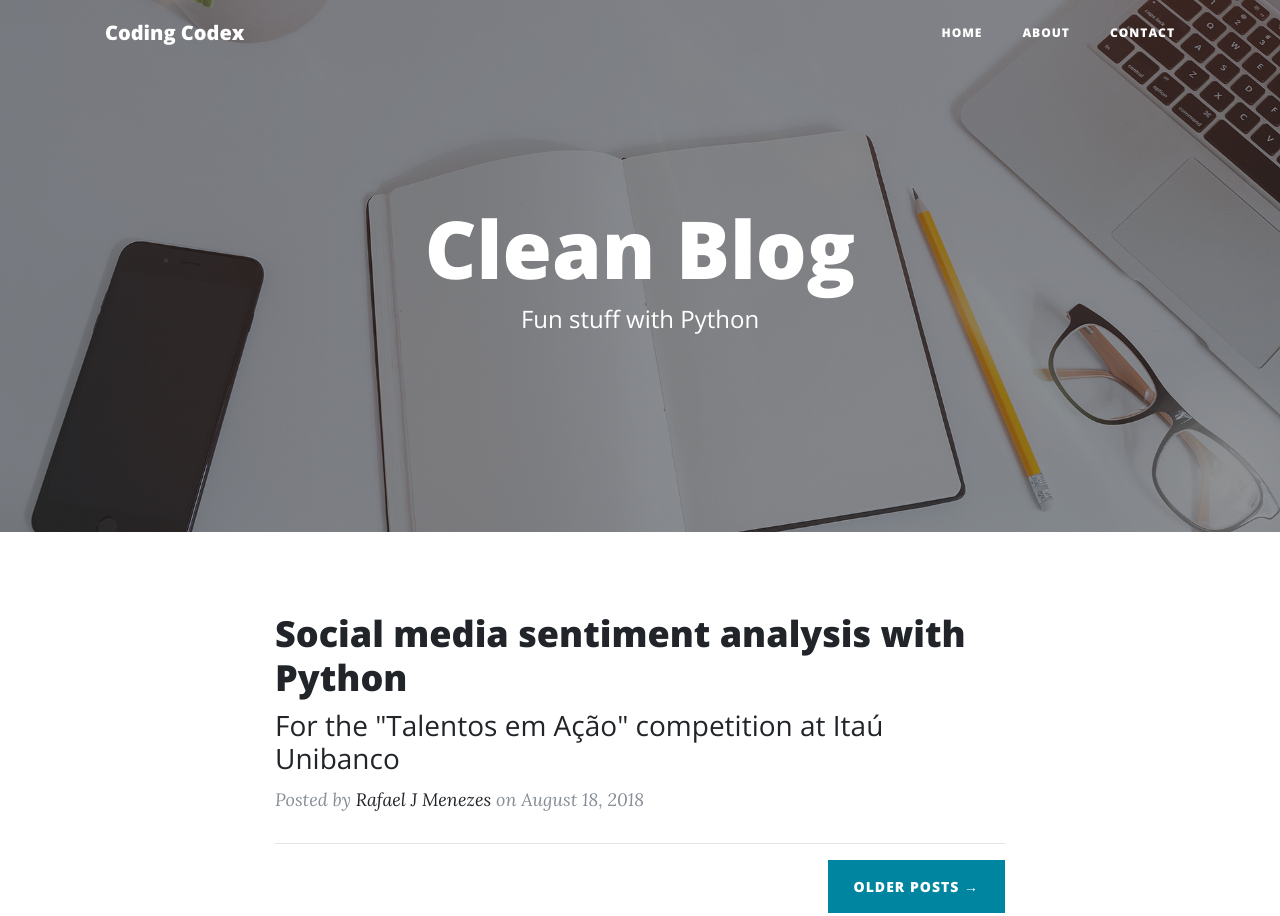
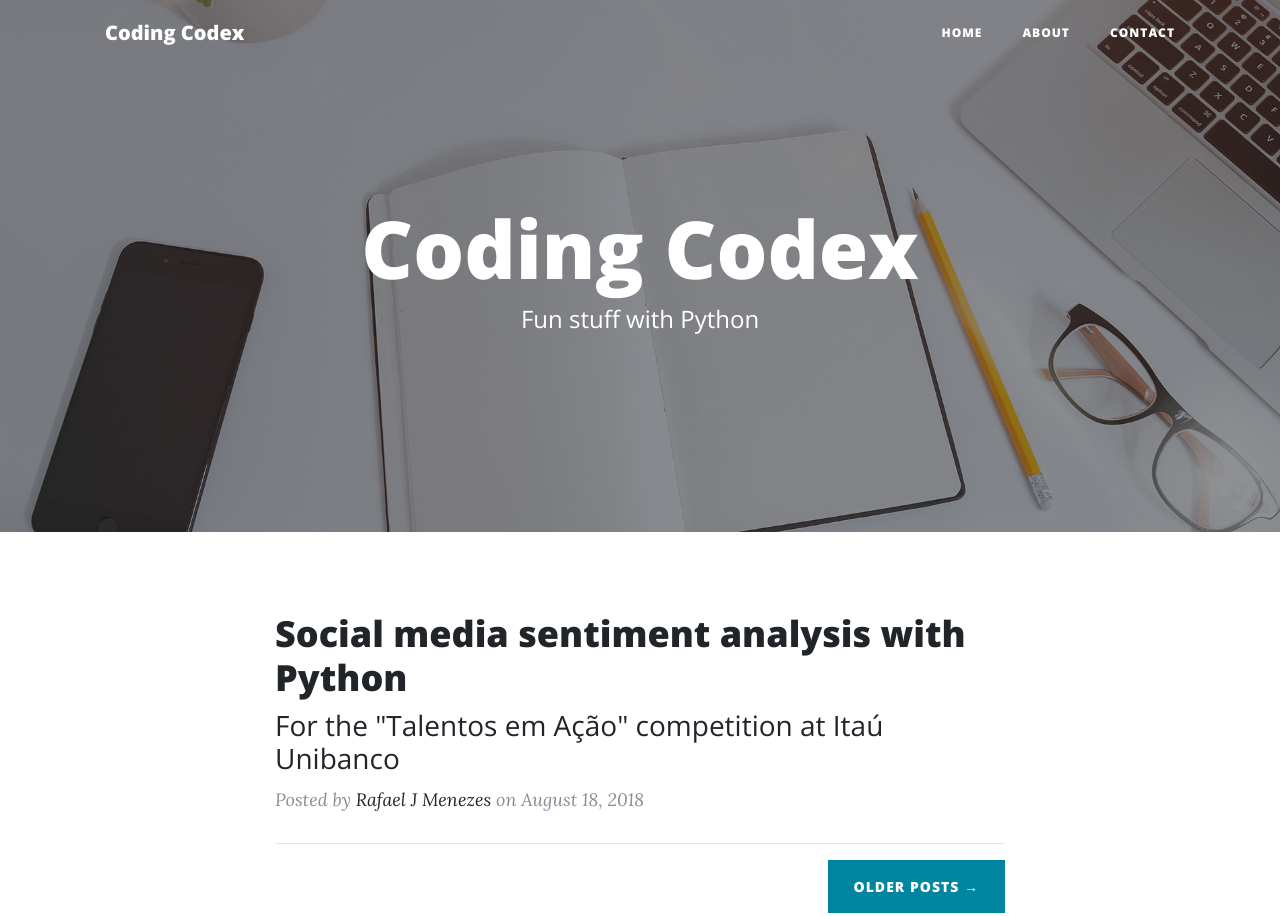
Before and after one commit to RafaMenezes/RafaMenezes.github.io, a website: page index.html in a window 1280 px wide. Shown: the top 916 px of the page. Drawn offline with nearby package versions, Linux system fonts and the light colour scheme.

Commit message:
Update index.html

```diff
--- a/index.html
+++ b/index.html
@@ -56,7 +56,7 @@
         <div class="row">
           <div class="col-lg-8 col-md-10 mx-auto">
             <div class="site-heading">
-              <h1>Clean Blog</h1>
+              <h1>Coding Codex</h1>
               <span class="subheading">Fun stuff with Python</span>
             </div>
           </div>
```
